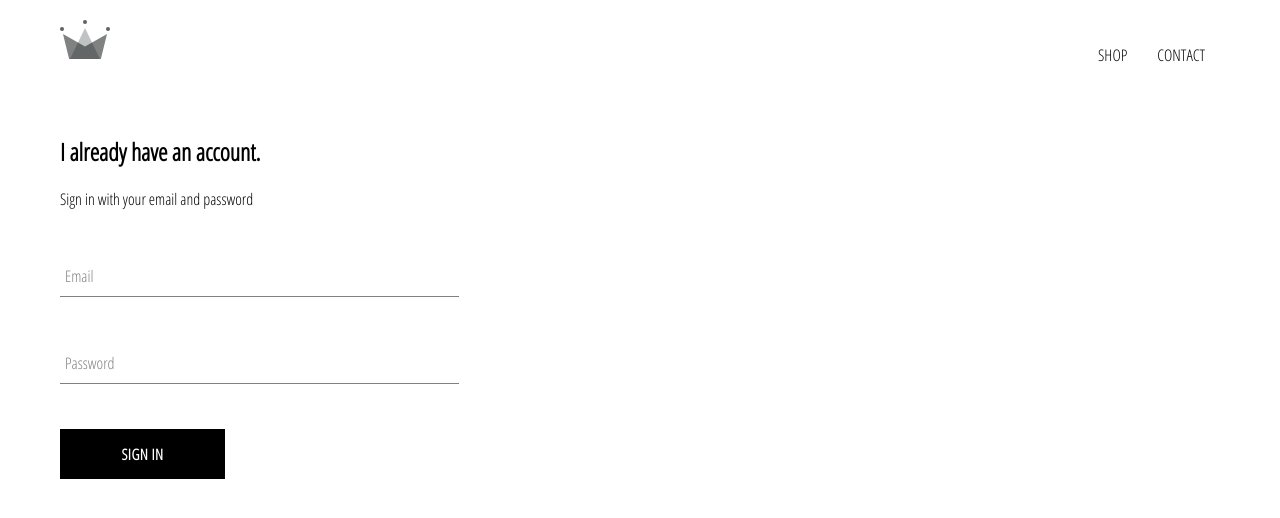
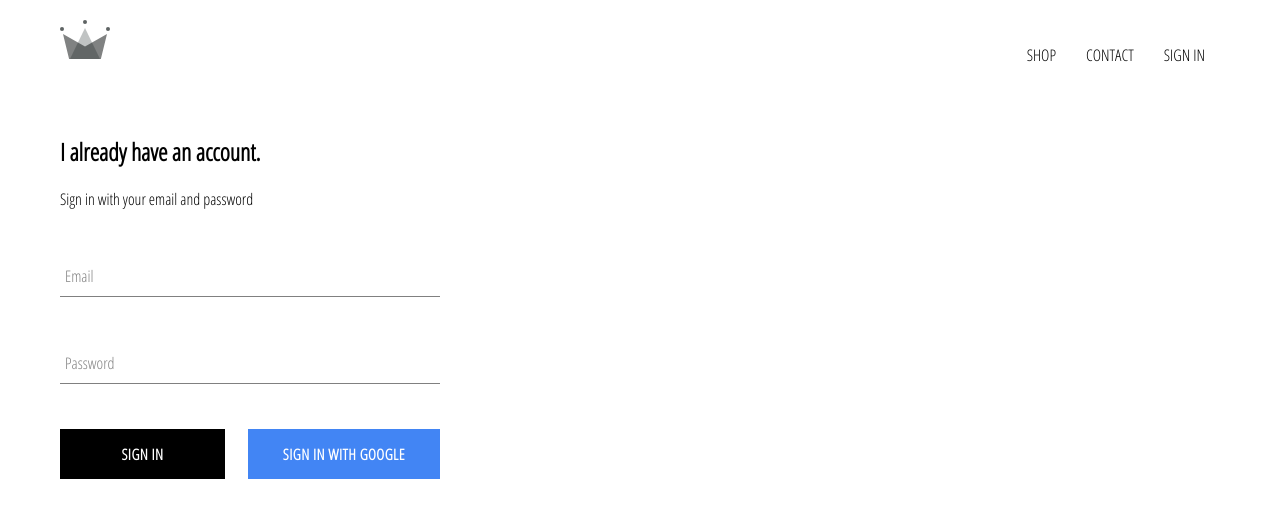
Before and after one commit to Maestar/react-clothing-app, a React (Create React App) app: page /signin in a window 1280 px wide. Shown: the top 518 px of the page. Built offline with nearby package versions, Linux system fonts and the light colour scheme; no server answers.

Commit message:
spun up a firebase DB and got authentication working with oauth sign-in via google, signout and sign in functionality complete.

```diff
--- a/package.json
+++ b/package.json
@@ -6,6 +6,7 @@
     "@testing-library/jest-dom": "^4.2.4",
     "@testing-library/react": "^9.3.2",
     "@testing-library/user-event": "^7.1.2",
+    "firebase": "^7.9.3",
     "node-sass": "^4.13.1",
     "react": "^16.13.0",
     "react-dom": "^16.13.0",
--- a/src/App.css
+++ b/src/App.css
@@ -7,3 +7,7 @@
   text-decoration: none;
   color: black;
 }
+
+*{
+  box-sizing: border-box;
+}
--- a/src/App.js
+++ b/src/App.js
@@ -7,16 +7,44 @@
 import HomePage from './pages/homepage/homepage.component';
 import ShopPage from './pages/shop/shop.component';
 import SignInAndSignUpPage from './pages/sign-in-and-sign-up/sign-in-and-sign-up.component'
+
+//for when users log in
+import { auth } from './firebase/firebase.utils';
+
 //react-router-dom facts:
 //switch from react-router-dom only lets one route render at a time
 //
 //remember that your <app/> component needs to be wrapped in the <browserRouter/> component inside your index.js
 
 
-function App() {
+class App extends React.Component {
+ constructor(){
+   super();
+
+   this.state = {
+     currentUser : null
+   };
+ }
+
+ //the ubsubscribe from auth here and in component will unmount is not as signin/signout thing
+ //it is purely to stop the component from constantly listening for the oauth token and causing a memory leak
+ //remember to look into this more to better understand it.
+ unsubscribeFromAuth = null;
+
+ componentDidMount(){
+  this.unsubscribeFromAuth = auth.onAuthStateChanged(user => {
+     this.setState({ currentUser: user });
+   })
+ }
+
+ componentWillUnmount(){
+   this.unsubscribeFromAuth();
+ }
+
+render(){
   return (
     <div>
-      <Header/>
+      <Header currentUser={this.state.currentUser}/>
       <Switch>
         <Route exact path='/' component={HomePage} />
         <Route exact path='/shop' component={ShopPage}/>
@@ -25,5 +53,6 @@
     </div>
   );
 }
+}
 
 export default App;
--- a/src/components/Header/Header.component.jsx
+++ b/src/components/Header/Header.component.jsx
@@ -3,7 +3,9 @@
 import './Header.style.scss';
 import {ReactComponent as Logo} from '../../assets/crown.svg';
 
-const header = () => (
+import {auth} from '../../firebase/firebase.utils';
+
+const header = ({ currentUser }) => (
     <div className='header'>
         <Link className='logo-containter' to='/'>
             <Logo className='logo' />
@@ -15,6 +17,12 @@
             <Link className='option' to='/shop'>
                 CONTACT
             </Link>
+            {
+                currentUser ?
+                <div className='option' onClick={() => auth.signOut()}>SIGN OUT</div>
+                :
+                <Link className='option'>SIGN IN</Link>
+            }
         </div>
     </div>
 );
--- a/src/components/Header/Header.style.scss
+++ b/src/components/Header/Header.style.scss
@@ -20,6 +20,7 @@
 
       .option {
         padding: 10px 15px;
+        cursor: pointer;
       }
     }
   }
--- a/src/components/custom-button/custom-button.component.jsx
+++ b/src/components/custom-button/custom-button.component.jsx
@@ -2,9 +2,9 @@
 
 import './custom-button.style.scss';
 
-const CustomButton = ({children, ...otherProps}) => (
+const CustomButton = ({children, isGoogleSignIn, ...otherProps}) => (
 
-    <button className='custom-button' {...otherProps}>
+    <button className={`${isGoogleSignIn ? 'google-sign-in': ''} custom-button`} {...otherProps}>
         {children}
 
     </button>
--- a/src/components/custom-button/custom-button.style.scss
+++ b/src/components/custom-button/custom-button.style.scss
@@ -19,4 +19,14 @@
       color: black;
       border: 1px solid black;
     }
+
+    &.google-sign-in{
+      background-color: #4285f4;
+      color: white;
+
+      &:hover{
+        background-color: #357ae8;
+        border: none;
+      }
+    }
   }
--- a/src/components/sign-in/sign-in.component.jsx
+++ b/src/components/sign-in/sign-in.component.jsx
@@ -2,6 +2,8 @@
 import FormInput from '../form-input/form-input.component';
 import CustomButton from '../custom-button/custom-button.component';
 import './sign-in.style.scss';
+
+import { signInWithGoogle } from '../../firebase/firebase.utils';
 
 
 class SignIn extends React.Component{
@@ -49,8 +51,10 @@
                         required />
 
 
-
+                    <div className="buttons">
                     <CustomButton type="submit" >Sign In</CustomButton>
+                    <CustomButton onClick={signInWithGoogle} isGoogleSignIn>Sign In with Google</CustomButton>
+                    </div>
                 </form>
             </div>
         );
--- a/src/components/sign-in/sign-in.style.scss
+++ b/src/components/sign-in/sign-in.style.scss
@@ -1,9 +1,14 @@
 .sign-in{
-    width: 30vw;
+    width: 380px;
     display: flex;
     flex-direction: column;
 
     .title{
         margin: 10px 0px;
     }
+
+    .buttons{
+        display: flex;
+        justify-content: space-between;
+    }
 }
--- /dev/null
+++ b/src/firebase/firebase.utils.js
@@ -0,0 +1,28 @@
+import firebase from 'firebase/app';
+import 'firebase/firestore';
+import 'firebase/auth';
+
+//if you cloned this you will need to replace this config with a different one from your own firebase!
+const config =  {
+    apiKey: "AIzaSyBYuiuFdKlhA2U771OOQZqK-jrqLuet48Y",
+    authDomain: "crwn-clothing-db-6508a.firebaseapp.com",
+    databaseURL: "https://crwn-clothing-db-6508a.firebaseio.com",
+    projectId: "crwn-clothing-db-6508a",
+    storageBucket: "crwn-clothing-db-6508a.appspot.com",
+    messagingSenderId: "745128296083",
+    appId: "1:745128296083:web:557a4049676f6c4eef9766"
+  };
+
+  firebase.initializeApp(config);
+
+export const auth = firebase.auth();
+
+export const firestore = firebase.firestore();
+
+//setting up google authentication
+
+const provider = new firebase.auth.GoogleAuthProvider();
+provider.setCustomParameters({ prompt: 'select_account' });
+export const signInWithGoogle = () => auth.signInWithPopup(provider);
+
+export default firebase;
```
Also changed, not shown: 1 other file (tests, documents, lock files or other folders).
